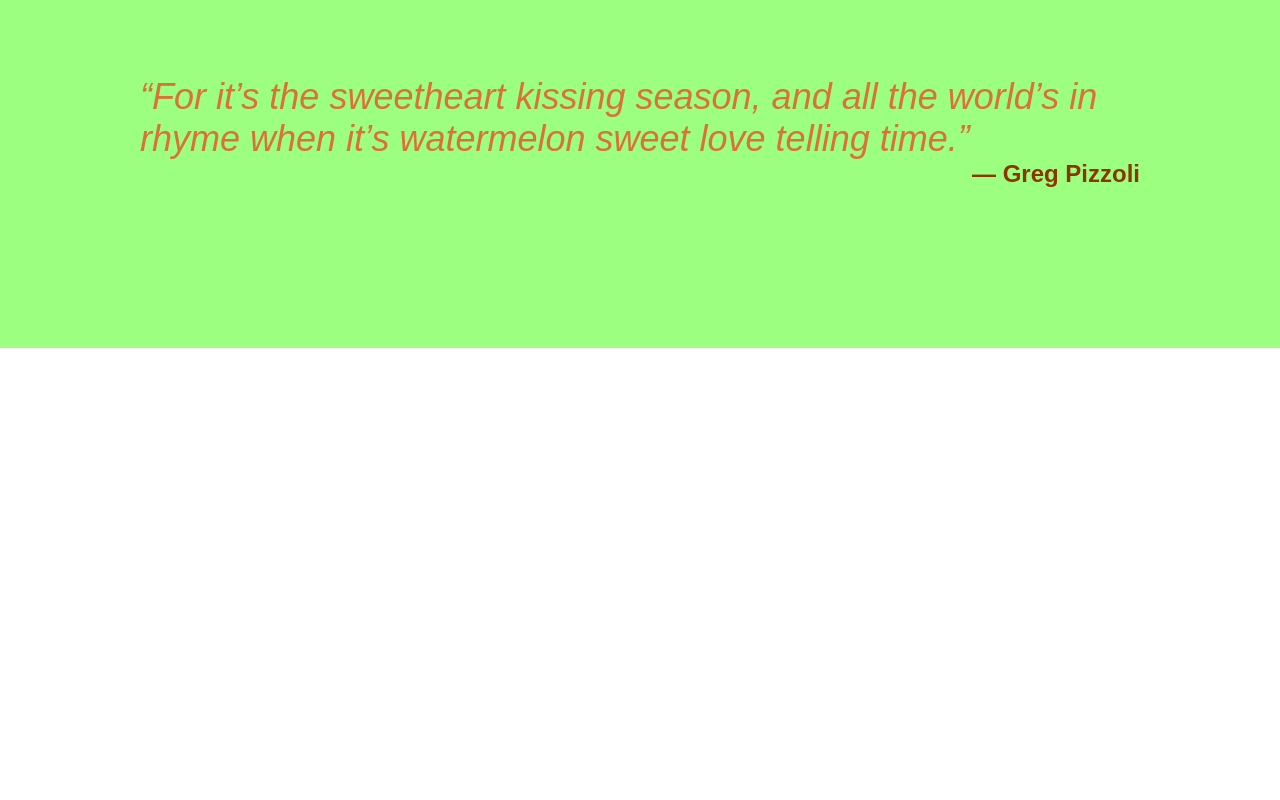
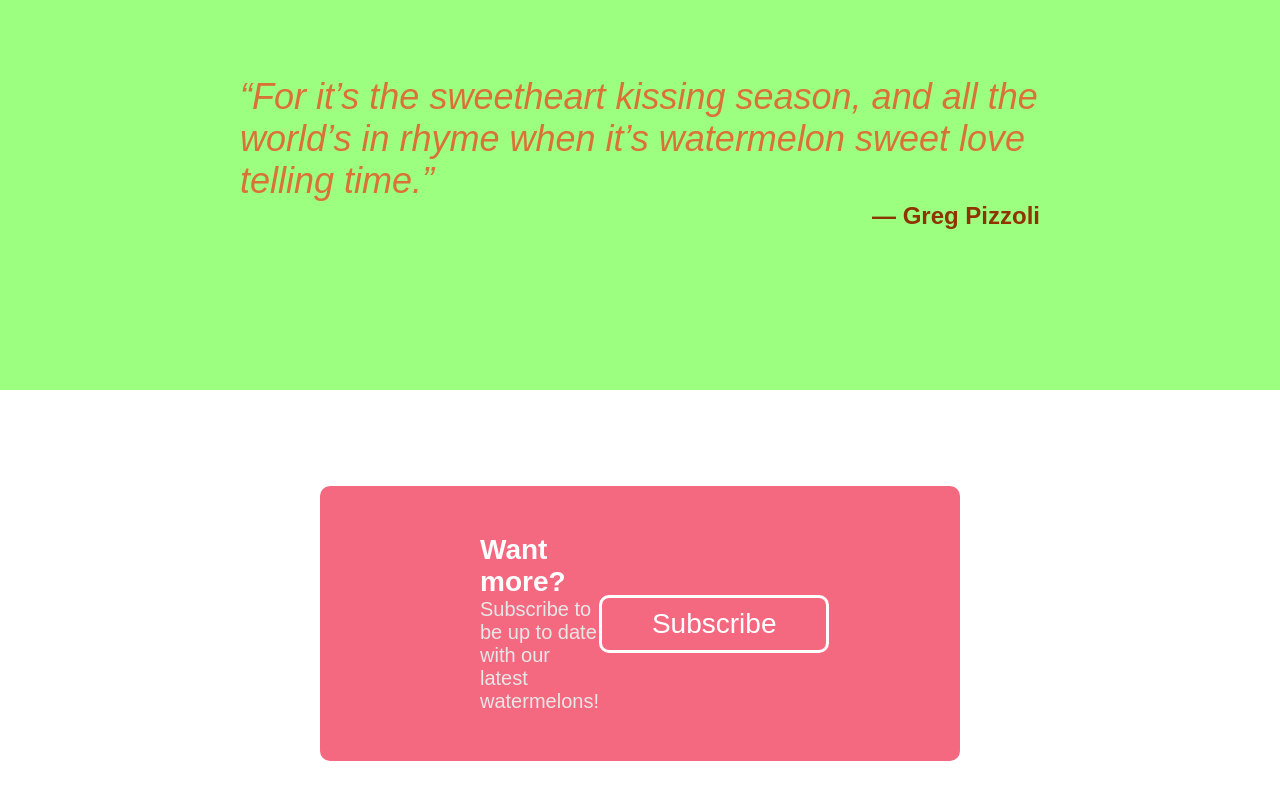
Before and after one commit to nanachichi/landing-page, a plain HTML site: page index.html in a window 1280 px wide. Shown: the part 1271-2071 px from the top of the page. Before the commit the page ends 1619 px from the top, so only its background shows below. Drawn offline with Linux system fonts and the light colour scheme.

Commit message:
Finish section 3

```diff
--- a/index.html
+++ b/index.html
@@ -60,14 +60,24 @@
         </div>
       </div>
       <div class="section-2">
-        <div class="inside">
+        <div class="container">
           <p class="quote">“For it’s the sweetheart kissing season,
             and all the world’s in rhyme when it’s watermelon sweet love telling time.”</p>
           <p class="author">― Greg Pizzoli</p>
         </div>
       </div>
       <div class="section-3">
-
+        <div class="container">
+          <div class="information">
+            <p class="title">Want more?</p>
+            <p class="info">Subscribe to be up to date with our latest watermelons!</p>
+          </div>
+          <form action="">
+            <button class="subscribe" type="submit">
+              Subscribe
+            </button>
+          </form>
+        </div>
       </div>
     </div>
     <div class="footer">
--- a/styles.css
+++ b/styles.css
@@ -93,13 +93,13 @@ body {
   padding-bottom: 12em;
 }
 
-.title {
+.section-1 .title {
   color: rgb(245, 105, 128);
   font-size: 36px;
   font-weight: 800;
 }
 
-.watermelons {
+.section-1 .watermelons {
   display: flex;
   justify-content: center;
   gap: 4em;
@@ -145,28 +145,73 @@ body {
   align-items: center;
 }
 
-.inside {
+.section-2 .container {
   display: flex;
   flex-direction: column;
-  max-width: 1000px;
+  width: 800px;
 }
 
-.inside p {
+.section-2 .container p {
   margin: 0;
 }
 
-.inside .quote {
+.section-2 .container .quote {
   color: rgb(218, 114, 54);
   font-size: 36px;
   font-weight: 300;
   font-style: italic;
 }
 
-.inside .author {
+.section-2 .container .author {
   color: rgb(141, 52, 0);
   align-self: flex-end;
   font-size: 24px;
   font-weight: 700;
+}
+
+.section-3 {
+  padding: 6em 20em;
+}
+
+.section-3 .container {
+  background-color: rgb(245, 105, 128);
+  display: flex;
+  align-items: center;
+  justify-content: space-around;
+  padding: 3em 10em;
+  border-radius: 10px;
+}
+
+.section-3 .container .title {
+  color: #ffffff;
+  font-weight: 700;
+  font-size: 28px;
+}
+
+.section-3 .container .info {
+  color: #e7e7e7;
+  font-size: 20px;
+}
+
+.section-3 .container p {
+  margin: 0;
+}
+
+.section-3 .container button {
+  background-color: rgb(245, 105, 128);
+  color: #ffffff;
+  border: solid 3px #ffffff;
+  border-radius: 10px;
+  text-align: center;
+  font-size: 28px;
+  padding: 10px 50px;
+  cursor: pointer;
+  transition-duration: 0.2s;
+}
+
+.section-3 .container button:hover {
+  background-color: #ffffff;
+  color: rgb(245, 105, 128);
 }
 
 .links {
```
